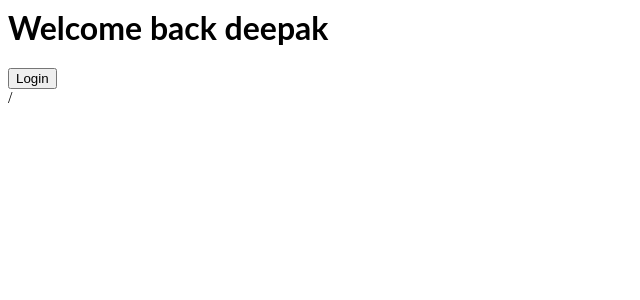
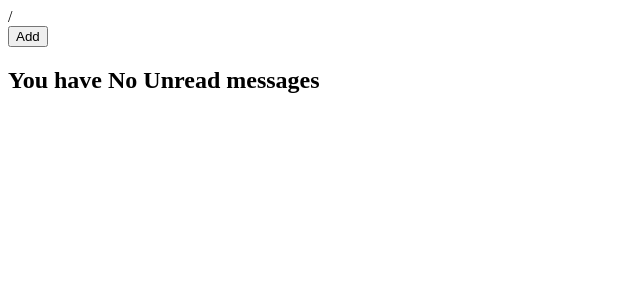
Before and after one commit to Deepak9242/react-xerfch, a React (Create React App) app: page / in a window 1280 px wide. Shown: the top 300 px of the page, without its empty margins (0-640 px from the left). Built offline with nearby package versions, Linux system fonts and the light colour scheme.

Commit message:
unread_message_complete

```diff
--- a/src/App.js
+++ b/src/App.js
@@ -10,62 +10,38 @@ export default function App() {
   );
 }
 
-export function User(props) {
-  return <h1> Welcome back {props.name}</h1>;
+export function MailBox(props) {
+  const msg = props.number;
+  let body;
+  if (msg > 0) {
+    body = <h2> You have {msg} Unread message </h2>;
+  } else {
+    body = <h2> You have No Unread messages </h2>;
+  }
+
+  return body;
 }
 
-export function Guest(props) {
-  return <h1> Please Sign Up </h1>;
-}
-
-export function Greeting(props) {
-  const logg = props.log;
-  const nameex = props.name;
-  if (logg) {
-    return <User name={nameex} />;
-  }
-  return <Guest />;
-}
-
-export function LoginButton(props) {
-  return <button onClick={props.onClick}> Login </button>;
-}
-
-export function LogoutButton(props) {
-  return <button onClick={props.onClick}> Logout </button>;
-}
-
-export class LoginControl extends React.Component {
+export class MailControl extends React.Component {
   constructor(props) {
     super(props);
-    this.handleLogin = this.handleLogin.bind(this);
-    this.handleLogout = this.handleLogout.bind(this);
+    this.handleClick = this.handleClick.bind(this);
     this.state = {
-      log: true
+      num: 0
     };
   }
 
-  handleLogin() {
-    this.setState({ log: true });
-  }
-
-  handleLogout() {
-    this.setState({ log: false });
+  handleClick() {
+    this.setState(state => ({
+      num: state.num + 1
+    }));
   }
 
   render() {
-    let logg = this.state.log;
-    let button;
-    if (logg) {
-      button = <LoginButton onClick={this.handleLogout} />;
-    } else {
-      button = <LogoutButton onClick={this.handleLogin} />;
-    }
-
     return (
       <div>
-        <Greeting log={this.state.log} name="deepak" />
-        {button}
+        <button onClick={this.handleClick}> Add </button>
+        <MailBox number={this.state.num} />
       </div>
     );
   }
--- a/src/index.js
+++ b/src/index.js
@@ -2,7 +2,7 @@ import React from "react";
 import ReactDOM from "react-dom";
 
 import App from "./App";
-import {LoginControl} from "./App";
+import { MailControl } from "./App";
 
-
-ReactDOM.render(<LoginControl />, document.getElementById("footer"));
+//ReactDOM.render(<App />, document.getElementById("footer"));
+ReactDOM.render(<MailControl />, document.getElementById("third"));
```
